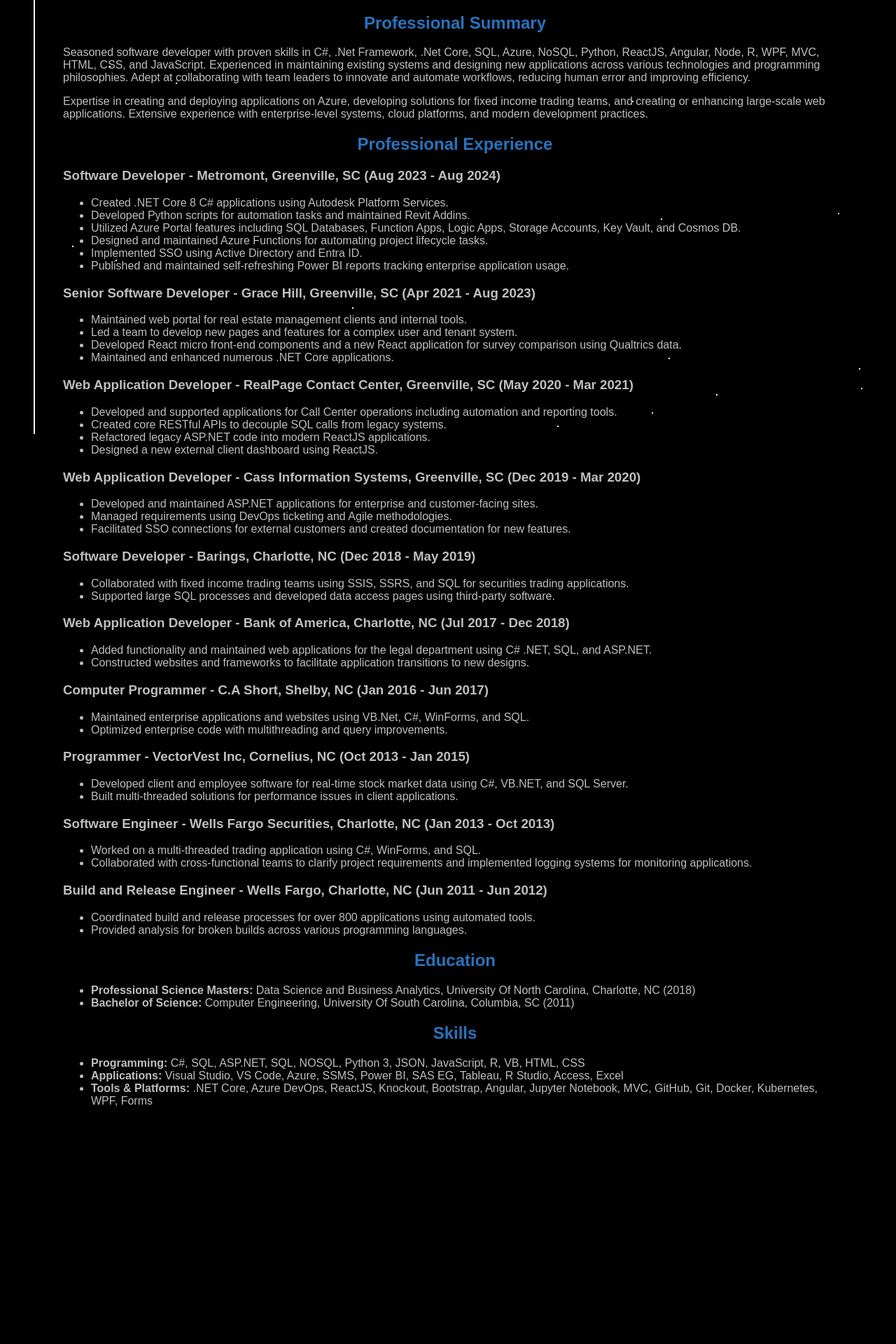
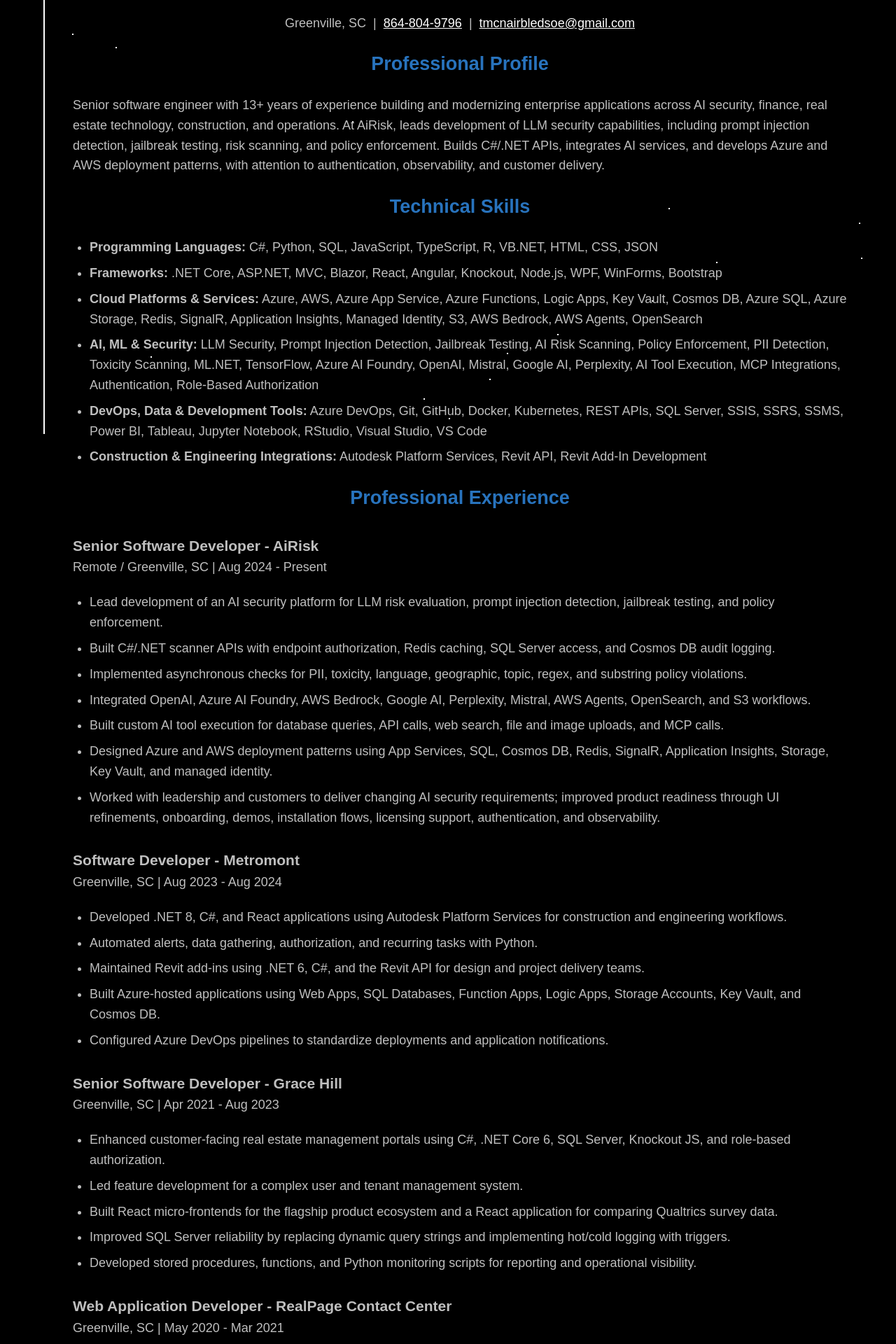
Before and after one commit to tmcnairbledsoe/mcnair-portfolio-site, a React (Create React App) app: page /resume in a window 1280 px wide. Shown: the part 180-2100 px from the top of the page at 70% size. Before the commit the page ends 1818 px from the top, so only its background shows below. Built offline with nearby package versions, Linux system fonts and the light colour scheme.

Commit message:
Update resume from supplied document and enlarge text and logo

```diff
--- a/src/App.css
+++ b/src/App.css
@@ -1,22 +1,22 @@
-body { background: black; color: #bfbfbf; }
+body { background: black; color: #bfbfbf; font-size: 18px; line-height: 1.6; }
 * { box-sizing: border-box; }
 .pixel-background { position: fixed; inset: 0; background: black; z-index: 0; pointer-events: none; overflow: hidden; }
 .pixel-background span { position: absolute; width: 2px; height: 2px; background: white; }
-.sidebar { position: fixed; inset: 0 auto 0 0; width: 50px; background: black; color: white; border-right: 2px solid white; padding: 12px; z-index: 3; transition: width .3s ease; overflow-x: hidden; overflow-y: auto; }
+.sidebar { position: fixed; inset: 0 auto 0 0; width: 64px; background: black; color: white; border-right: 2px solid white; padding: 11px; z-index: 3; transition: width .3s ease; overflow-x: hidden; overflow-y: auto; }
 .sidebar.expanded { width: 150px; padding: 20px; }
 .menu-toggle { display: block; padding: 0; border: 0; background: transparent; cursor: pointer; }
-.menu-toggle img { display: block; width: 24px; height: 24px; }
+.menu-toggle img { display: block; width: 40px; height: 40px; }
 .expanded .menu-toggle { margin: 0 auto 20px; }
-.expanded .menu-toggle img { width: 80px; height: auto; }
+.expanded .menu-toggle img { width: 90px; height: auto; }
 .sidebar h2 { color: white; font-size: 24px; text-align: left; margin: 0 0 20px; }
 .sidebar nav { display: flex; flex-direction: column; gap: 10px; }
-.sidebar nav a { color: white; text-decoration: none; font-size: 16px; }
+.sidebar nav a { color: white; text-decoration: none; font-size: 18px; }
 .sidebar nav a.active { text-decoration: underline; }
 .social-links { display: flex; flex-direction: column; gap: 10px; margin-top: 20px; }
-.social-links a { font-size: 14px; }
-.site-shell main { position: relative; z-index: 1; margin-left: 50px; width: calc(100% - 50px); padding: 20px; transition: margin-left .3s ease, width .3s ease; min-height: 100vh; }
+.social-links a { font-size: 16px; }
+.site-shell main { position: relative; z-index: 1; margin-left: 64px; width: calc(100% - 64px); padding: 20px; transition: margin-left .3s ease, width .3s ease; min-height: 100vh; }
 .sidebar-open main { margin-left: 150px; width: calc(100% - 150px); }
-.skip-link { position: fixed; top: -100px; left: 60px; z-index: 5; background: black; padding: 10px; }
+.skip-link { position: fixed; top: -100px; left: 74px; z-index: 5; background: black; padding: 10px; }
 .skip-link:focus { top: 10px; }
 :focus-visible { outline: 2px solid #2873bd; outline-offset: 4px; }
 main:focus { outline: none; }
@@ -24,7 +24,7 @@
 .eyebrow { color: #bfbfbf; }
 .card-grid { display: grid; grid-template-columns: repeat(auto-fit,minmax(min(100%,260px),1fr)); gap: 20px; }
 .project-card, .tool-panel, .timer-panel { border: 1px solid #555; padding: 20px; background: #111; }
-.local-note, .footnote { font-size: 14px; line-height: 1.5; }
+.local-note, .footnote { font-size: 16px; line-height: 1.5; }
 .local-note { margin: 25px 0; }
 button, input, select { font: inherit; }
 button { cursor: pointer; padding: 8px 12px; background: #2873bd; color: white; border: 1px solid #777; }
@@ -41,6 +41,6 @@
 .duration-form { margin-top: 20px; }
 .duration-form label { display: block; margin-bottom: 10px; }
 .duration-form input { width: 90px; margin-right: 10px; }
-@media (max-width: 768px) { .site-shell main { padding: 10px; } .sidebar-open main { margin-left: 50px; width: calc(100% - 50px); } .container { padding: 10px; margin-right: 0; } }
+@media (max-width: 768px) { .site-shell main { padding: 10px; } .sidebar-open main { margin-left: 64px; width: calc(100% - 64px); } .container { padding: 10px; margin-right: 0; } }
 @media (prefers-reduced-motion: reduce) { *, *::before, *::after { transition: none !important; animation: none !important; } }
 @media print { body { background: white; color: black; } .sidebar, .pixel-background, .skip-link { display: none; } .site-shell main { margin: 0; width: 100%; } .container { color: black; } a { color: black; } }
--- a/src/components/Resume.css
+++ b/src/components/Resume.css
@@ -40,3 +40,10 @@
     text-decoration: underline;
     font-size: 18px;
   }
+.resume-role { font-size: 22px; color: #2873bd; text-align: center; }
+.resume-contact { display: flex; justify-content: center; flex-wrap: wrap; gap: 0 10px; text-align: center; }
+.resume-contact a { overflow-wrap: anywhere; }
+.resume-location { display: block; font-size: 18px; font-weight: normal; }
+.resume-job { margin: 30px 0; }
+.resume-skills li, .resume-job li { margin-bottom: 8px; }
+.resume-page ul { padding-left: 24px; }
--- a/src/components/Resume.js
+++ b/src/components/Resume.js
@@ -1,120 +1,273 @@
 import React from "react";
-import './Resume.css';
+import "./Resume.css";
 
-const Resume = () => {
+const resume = {
+  "headline": "Senior Software Engineer | Full-Stack, Cloud & AI Security",
+  "summary": "Senior software engineer with 13+ years of experience building and modernizing enterprise applications across AI security, finance, real estate technology, construction, and operations. At AiRisk, leads development of LLM security capabilities, including prompt injection detection, jailbreak testing, risk scanning, and policy enforcement. Builds C#/.NET APIs, integrates AI services, and develops Azure and AWS deployment patterns, with attention to authentication, observability, and customer delivery.",
+  "skills": [
+    {
+      "category": "Programming Languages",
+      "items": [
+        "C#",
+        "Python",
+        "SQL",
+        "JavaScript",
+        "TypeScript",
+        "R",
+        "VB.NET",
+        "HTML",
+        "CSS",
+        "JSON"
+      ]
+    },
+    {
+      "category": "Frameworks",
+      "items": [
+        ".NET Core",
+        "ASP.NET",
+        "MVC",
+        "Blazor",
+        "React",
+        "Angular",
+        "Knockout",
+        "Node.js",
+        "WPF",
+        "WinForms",
+        "Bootstrap"
+      ]
+    },
+    {
+      "category": "Cloud Platforms & Services",
+      "items": [
+        "Azure",
+        "AWS",
+        "Azure App Service",
+        "Azure Functions",
+        "Logic Apps",
+        "Key Vault",
+        "Cosmos DB",
+        "Azure SQL",
+        "Azure Storage",
+        "Redis",
+        "SignalR",
+        "Application Insights",
+        "Managed Identity",
+        "S3",
+        "AWS Bedrock",
+        "AWS Agents",
+        "OpenSearch"
+      ]
+    },
+    {
+      "category": "AI, ML & Security",
+      "items": [
+        "LLM Security",
+        "Prompt Injection Detection",
+        "Jailbreak Testing",
+        "AI Risk Scanning",
+        "Policy Enforcement",
+        "PII Detection",
+        "Toxicity Scanning",
+        "ML.NET",
+        "TensorFlow",
+        "Azure AI Foundry",
+        "OpenAI",
+        "Mistral",
+        "Google AI",
+        "Perplexity",
+        "AI Tool Execution",
+        "MCP Integrations",
+        "Authentication",
+        "Role-Based Authorization"
+      ]
+    },
+    {
+      "category": "DevOps, Data & Development Tools",
+      "items": [
+        "Azure DevOps",
+        "Git",
+        "GitHub",
+        "Docker",
+        "Kubernetes",
+        "REST APIs",
+        "SQL Server",
+        "SSIS",
+        "SSRS",
+        "SSMS",
+        "Power BI",
+        "Tableau",
+        "Jupyter Notebook",
+        "RStudio",
+        "Visual Studio",
+        "VS Code"
+      ]
+    },
+    {
+      "category": "Construction & Engineering Integrations",
+      "items": [
+        "Autodesk Platform Services",
+        "Revit API",
+        "Revit Add-In Development"
+      ]
+    }
+  ],
+  "experience": [
+    {
+      "title": "Senior Software Developer",
+      "employer": "AiRisk",
+      "location": "Remote / Greenville, SC",
+      "dates": "Aug 2024 - Present",
+      "bullets": [
+        "Lead development of an AI security platform for LLM risk evaluation, prompt injection detection, jailbreak testing, and policy enforcement.",
+        "Built C#/.NET scanner APIs with endpoint authorization, Redis caching, SQL Server access, and Cosmos DB audit logging.",
+        "Implemented asynchronous checks for PII, toxicity, language, geographic, topic, regex, and substring policy violations.",
+        "Integrated OpenAI, Azure AI Foundry, AWS Bedrock, Google AI, Perplexity, Mistral, AWS Agents, OpenSearch, and S3 workflows.",
+        "Built custom AI tool execution for database queries, API calls, web search, file and image uploads, and MCP calls.",
+        "Designed Azure and AWS deployment patterns using App Services, SQL, Cosmos DB, Redis, SignalR, Application Insights, Storage, Key Vault, and managed identity.",
+        "Worked with leadership and customers to deliver changing AI security requirements; improved product readiness through UI refinements, onboarding, demos, installation flows, licensing support, authentication, and observability."
+      ]
+    },
+    {
+      "title": "Software Developer",
+      "employer": "Metromont",
+      "location": "Greenville, SC",
+      "dates": "Aug 2023 - Aug 2024",
+      "bullets": [
+        "Developed .NET 8, C#, and React applications using Autodesk Platform Services for construction and engineering workflows.",
+        "Automated alerts, data gathering, authorization, and recurring tasks with Python.",
+        "Maintained Revit add-ins using .NET 6, C#, and the Revit API for design and project delivery teams.",
+        "Built Azure-hosted applications using Web Apps, SQL Databases, Function Apps, Logic Apps, Storage Accounts, Key Vault, and Cosmos DB.",
+        "Configured Azure DevOps pipelines to standardize deployments and application notifications."
+      ]
+    },
+    {
+      "title": "Senior Software Developer",
+      "employer": "Grace Hill",
+      "location": "Greenville, SC",
+      "dates": "Apr 2021 - Aug 2023",
+      "bullets": [
+        "Enhanced customer-facing real estate management portals using C#, .NET Core 6, SQL Server, Knockout JS, and role-based authorization.",
+        "Led feature development for a complex user and tenant management system.",
+        "Built React micro-frontends for the flagship product ecosystem and a React application for comparing Qualtrics survey data.",
+        "Improved SQL Server reliability by replacing dynamic query strings and implementing hot/cold logging with triggers.",
+        "Developed stored procedures, functions, and Python monitoring scripts for reporting and operational visibility."
+      ]
+    },
+    {
+      "title": "Web Application Developer",
+      "employer": "RealPage Contact Center",
+      "location": "Greenville, SC",
+      "dates": "May 2020 - Mar 2021",
+      "bullets": [
+        "Developed operational applications, automation tools, dashboards, and reporting features for call center teams.",
+        "Created REST APIs to separate SQL access from legacy systems.",
+        "Modernized legacy ASP.NET functionality into React applications and designed an external client dashboard."
+      ]
+    },
+    {
+      "title": "Software Developer",
+      "employer": "Barings",
+      "location": "Charlotte, NC",
+      "dates": "2019",
+      "bullets": [
+        "Supported fixed income trading applications using SSIS, SSRS, SQL, and data access pages.",
+        "Resolved overnight SQL process issues and maintained trading operations data workflows."
+      ]
+    },
+    {
+      "title": "Web Application Developer",
+      "employer": "Bank of America",
+      "location": "Charlotte, NC",
+      "dates": "Jul 2017 - Dec 2018",
+      "bullets": [
+        "Enhanced legal department web applications using C#, .NET, SQL Server, ASP.NET, and Angular.",
+        "Supported application redesign and modernization within an agile development team."
+      ]
+    },
+    {
+      "title": "Computer Programmer",
+      "employer": "C.A. Short",
+      "location": "Shelby, NC",
+      "dates": "Jan 2016 - Jun 2017",
+      "bullets": [
+        "Maintained enterprise applications, client-facing websites, and reporting services using VB.NET, C#, WinForms, SQL Server, and SSRS.",
+        "Improved application performance through multithreading, query tuning, and reporting enhancements."
+      ]
+    },
+    {
+      "title": "Independent Consultant",
+      "employer": "Self Employed",
+      "location": "Charlotte, NC",
+      "dates": "Jan 2015 - Dec 2015",
+      "bullets": [
+        "Developed stock information and analysis web services using data science techniques.",
+        "Collaborated on community technology projects while continuing advanced education in statistics and analytics."
+      ]
+    },
+    {
+      "title": "Programmer",
+      "employer": "VectorVest Inc.",
+      "location": "Cornelius, NC",
+      "dates": "Oct 2013 - Jan 2015",
+      "bullets": [
+        "Built client and employee software for real-time stock market data using C#, VB.NET, SQL Server, and service-based architecture.",
+        "Implemented multithreaded solutions to address client application performance issues.",
+        "Strengthened testing processes for service-based application development."
+      ]
+    },
+    {
+      "title": "Software Engineer",
+      "employer": "Wells Fargo Securities",
+      "location": "Charlotte, NC",
+      "dates": "Jan 2013 - Oct 2013",
+      "bullets": [
+        "Developed features for a high-priority, multithreaded fixed income trading application using C#, WinForms, and SQL Server.",
+        "Worked with cross-functional teams to clarify requirements.",
+        "Implemented logging for application monitoring and debugging."
+      ]
+    }
+  ],
+  "education": [
+    "University of North Carolina at Charlotte | Professional Science Master, Data Science and Business Analytics | 2018",
+    "University of South Carolina | Bachelor of Science, Computer Engineering | 2011"
+  ]
+};
+
+export default function Resume() {
   return (
-    <div className="container">
+    <div className="container resume-page">
       <h1>Thomas McNair Bledsoe</h1>
-      <h3>Software Developer</h3>
-      <p style={{ textAlign: 'center' }}>Greenville, SC | tmcnairbledsoe@gmail.com | 864-804-9796</p>
-
-      <section>
-        <h2>Professional Summary</h2>
-        <p>
-          Seasoned software developer with proven skills in C#, .Net Framework, .Net Core, SQL, Azure, NoSQL, Python, ReactJS,
-          Angular, Node, R, WPF, MVC, HTML, CSS, and JavaScript. Experienced in maintaining existing systems and
-          designing new applications across various technologies and programming philosophies. Adept at collaborating
-          with team leaders to innovate and automate workflows, reducing human error and improving efficiency.
-        </p>
-        <p>
-          Expertise in creating and deploying applications on Azure, developing solutions for fixed income trading teams,
-          and creating or enhancing large-scale web applications. Extensive experience with enterprise-level systems, cloud
-          platforms, and modern development practices.
-        </p>
+      <h2 className="resume-role">{resume.headline}</h2>
+      <p className="resume-contact">
+        <span>Greenville, SC</span><span aria-hidden="true">|</span>
+        <a href="tel:+18648049796">864-804-9796</a><span aria-hidden="true">|</span>
+        <a href="mailto:tmcnairbledsoe@gmail.com">tmcnairbledsoe@gmail.com</a>
+      </p>
+      <section aria-labelledby="profile-heading">
+        <h2 id="profile-heading">Professional Profile</h2>
+        <p>{resume.summary}</p>
       </section>
-
-      <section>
-        <h2>Professional Experience</h2>
-
-        <h3>Software Developer - Metromont, Greenville, SC (Aug 2023 - Aug 2024)</h3>
-        <ul>
-          <li>Created .NET Core 8 C# applications using Autodesk Platform Services.</li>
-          <li>Developed Python scripts for automation tasks and maintained Revit Addins.</li>
-          <li>Utilized Azure Portal features including SQL Databases, Function Apps, Logic Apps, Storage Accounts, Key Vault, and Cosmos DB.</li>
-          <li>Designed and maintained Azure Functions for automating project lifecycle tasks.</li>
-          <li>Implemented SSO using Active Directory and Entra ID.</li>
-          <li>Published and maintained self-refreshing Power BI reports tracking enterprise application usage.</li>
-        </ul>
-
-        <h3>Senior Software Developer - Grace Hill, Greenville, SC (Apr 2021 - Aug 2023)</h3>
-        <ul>
-          <li>Maintained web portal for real estate management clients and internal tools.</li>
-          <li>Led a team to develop new pages and features for a complex user and tenant system.</li>
-          <li>Developed React micro front-end components and a new React application for survey comparison using Qualtrics data.</li>
-          <li>Maintained and enhanced numerous .NET Core applications.</li>
-        </ul>
-
-        <h3>Web Application Developer - RealPage Contact Center, Greenville, SC (May 2020 - Mar 2021)</h3>
-        <ul>
-          <li>Developed and supported applications for Call Center operations including automation and reporting tools.</li>
-          <li>Created core RESTful APIs to decouple SQL calls from legacy systems.</li>
-          <li>Refactored legacy ASP.NET code into modern ReactJS applications.</li>
-          <li>Designed a new external client dashboard using ReactJS.</li>
-        </ul>
-
-        <h3>Web Application Developer - Cass Information Systems, Greenville, SC (Dec 2019 - Mar 2020)</h3>
-        <ul>
-          <li>Developed and maintained ASP.NET applications for enterprise and customer-facing sites.</li>
-          <li>Managed requirements using DevOps ticketing and Agile methodologies.</li>
-          <li>Facilitated SSO connections for external customers and created documentation for new features.</li>
-        </ul>
-
-        <h3>Software Developer - Barings, Charlotte, NC (Dec 2018 - May 2019)</h3>
-        <ul>
-          <li>Collaborated with fixed income trading teams using SSIS, SSRS, and SQL for securities trading applications.</li>
-          <li>Supported large SQL processes and developed data access pages using third-party software.</li>
-        </ul>
-
-        <h3>Web Application Developer - Bank of America, Charlotte, NC (Jul 2017 - Dec 2018)</h3>
-        <ul>
-          <li>Added functionality and maintained web applications for the legal department using C# .NET, SQL, and ASP.NET.</li>
-          <li>Constructed websites and frameworks to facilitate application transitions to new designs.</li>
-        </ul>
-
-        <h3>Computer Programmer - C.A Short, Shelby, NC (Jan 2016 - Jun 2017)</h3>
-        <ul>
-          <li>Maintained enterprise applications and websites using VB.Net, C#, WinForms, and SQL.</li>
-          <li>Optimized enterprise code with multithreading and query improvements.</li>
-        </ul>
-
-        <h3>Programmer - VectorVest Inc, Cornelius, NC (Oct 2013 - Jan 2015)</h3>
-        <ul>
-          <li>Developed client and employee software for real-time stock market data using C#, VB.NET, and SQL Server.</li>
-          <li>Built multi-threaded solutions for performance issues in client applications.</li>
-        </ul>
-
-        <h3>Software Engineer - Wells Fargo Securities, Charlotte, NC (Jan 2013 - Oct 2013)</h3>
-        <ul>
-          <li>Worked on a multi-threaded trading application using C#, WinForms, and SQL.</li>
-          <li>Collaborated with cross-functional teams to clarify project requirements and implemented logging systems for monitoring applications.</li>
-        </ul>
-
-        <h3>Build and Release Engineer - Wells Fargo, Charlotte, NC (Jun 2011 - Jun 2012)</h3>
-        <ul>
-          <li>Coordinated build and release processes for over 800 applications using automated tools.</li>
-          <li>Provided analysis for broken builds across various programming languages.</li>
+      <section aria-labelledby="skills-heading">
+        <h2 id="skills-heading">Technical Skills</h2>
+        <ul className="resume-skills">
+          {resume.skills.map(({ category, items }) => (
+            <li key={category}><strong>{category}:</strong> {items.join(", ")}</li>
+          ))}
         </ul>
       </section>
-
-      <section>
-        <h2>Education</h2>
-        <ul>
-          <li><strong>Professional Science Masters:</strong> Data Science and Business Analytics, University Of North Carolina, Charlotte, NC (2018)</li>
-          <li><strong>Bachelor of Science:</strong> Computer Engineering, University Of South Carolina, Columbia, SC (2011)</li>
-        </ul>
+      <section aria-labelledby="experience-heading">
+        <h2 id="experience-heading">Professional Experience</h2>
+        {resume.experience.map((job) => (
+          <article className="resume-job" key={job.employer}>
+            <h3>{job.title} - {job.employer}<span className="resume-location">{job.location} | {job.dates}</span></h3>
+            <ul>{job.bullets.map((bullet) => <li key={bullet}>{bullet}</li>)}</ul>
+          </article>
+        ))}
       </section>
-
-      <section>
-        <h2>Skills</h2>
-        <ul>
-          <li><strong>Programming:</strong> C#, SQL, ASP.NET, SQL, NOSQL, Python 3, JSON, JavaScript, R, VB, HTML, CSS</li>
-          <li><strong>Applications:</strong> Visual Studio, VS Code, Azure, SSMS, Power BI, SAS EG, Tableau, R Studio, Access, Excel</li>
-          <li><strong>Tools & Platforms:</strong> .NET Core, Azure DevOps, ReactJS, Knockout, Bootstrap, Angular, Jupyter
-          Notebook, MVC, GitHub, Git, Docker, Kubernetes, WPF, Forms </li>
-        </ul>
+      <section aria-labelledby="education-heading">
+        <h2 id="education-heading">Education</h2>
+        <ul>{resume.education.map((degree) => <li key={degree}>{degree}</li>)}</ul>
       </section>
     </div>
   );
-};
-
-export default Resume;
+}
```
